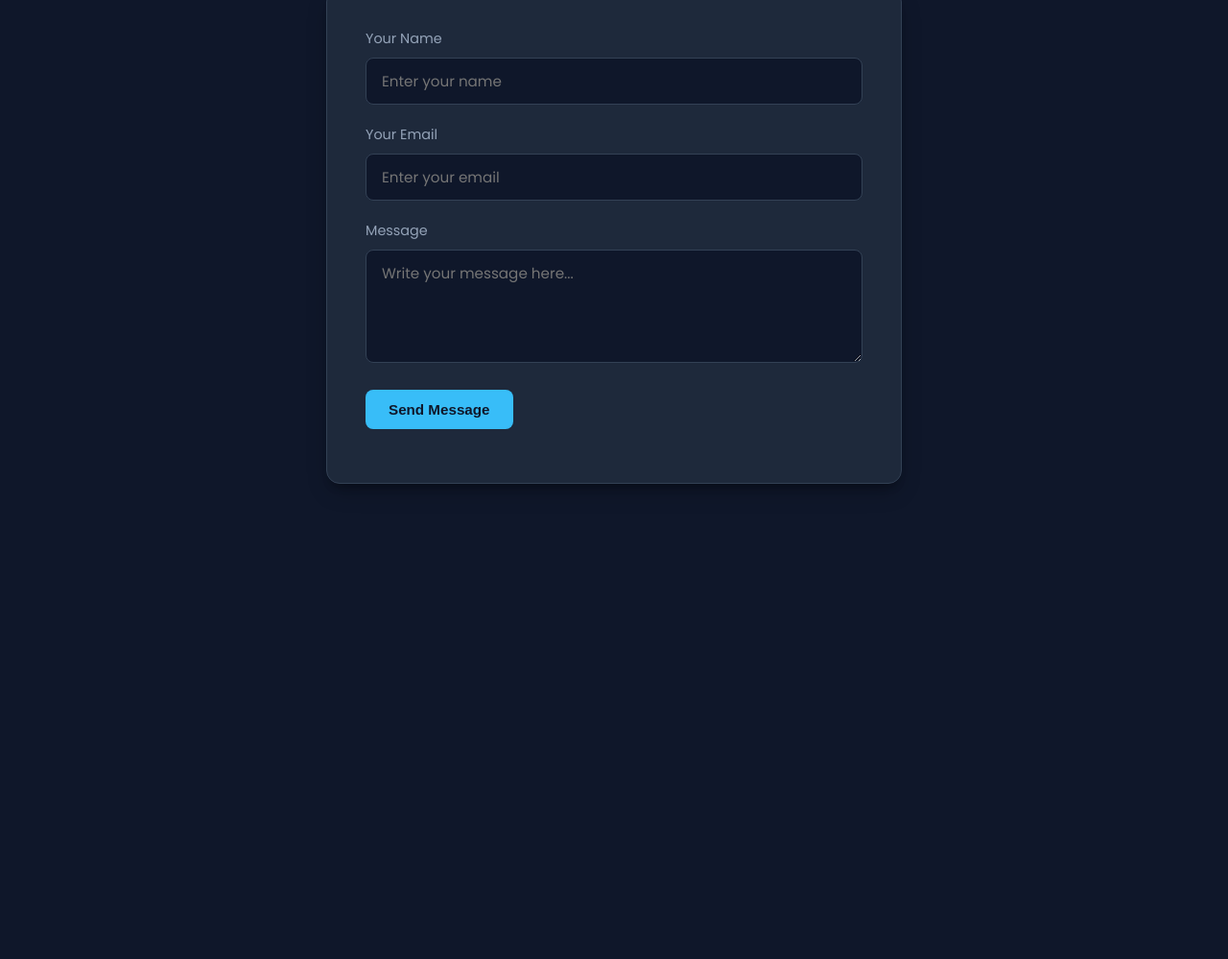
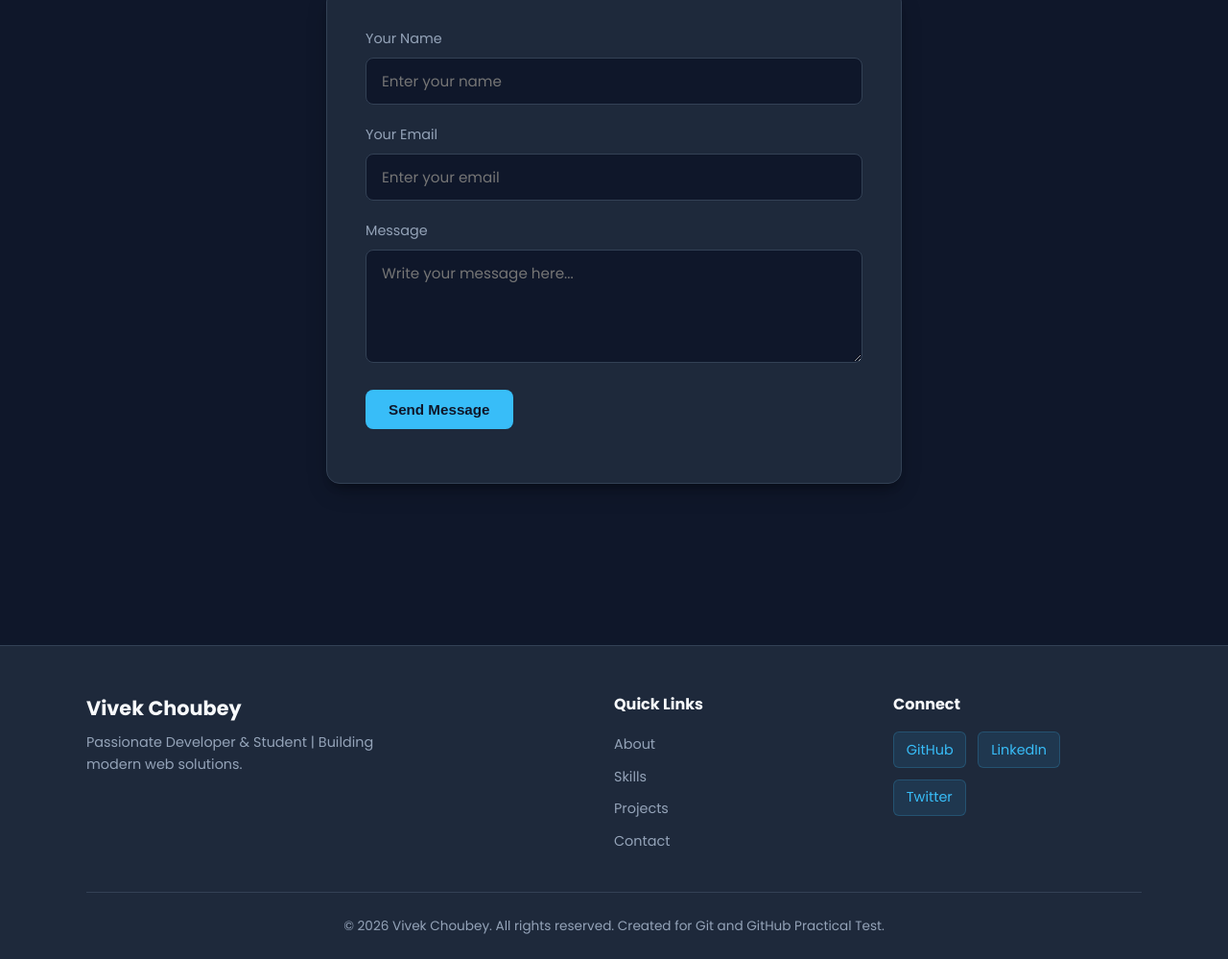
Before and after one commit to vivek33311/GitHub-practical-test, a plain HTML site: page index.html in a window 1280 px wide. Shown: the part 2107-3106 px from the top of the page at 96% size. Before the commit the page ends 2715 px from the top, so only its background shows below. Drawn offline with Linux system fonts and the light colour scheme.

Commit message:
feat: add footer section with copyright and links

```diff
--- a/index.html
+++ b/index.html
@@ -145,6 +145,36 @@
         </section>
     </main>
 
+    <!-- Footer Section -->
+    <footer class="footer">
+        <div class="footer-container">
+            <div class="footer-brand">
+                <h3>Vivek Choubey</h3>
+                <p>Passionate Developer &amp; Student | Building modern web solutions.</p>
+            </div>
+            <div class="footer-links">
+                <h4>Quick Links</h4>
+                <ul>
+                    <li><a href="#about">About</a></li>
+                    <li><a href="#skills">Skills</a></li>
+                    <li><a href="#projects">Projects</a></li>
+                    <li><a href="#contact">Contact</a></li>
+                </ul>
+            </div>
+            <div class="footer-social">
+                <h4>Connect</h4>
+                <div class="social-icons">
+                    <a href="https://github.com/vivek33311" target="_blank" rel="noopener noreferrer">GitHub</a>
+                    <a href="#" target="_blank" rel="noopener noreferrer">LinkedIn</a>
+                    <a href="#" target="_blank" rel="noopener noreferrer">Twitter</a>
+                </div>
+            </div>
+        </div>
+        <div class="footer-bottom">
+            <p>&copy; 2026 Vivek Choubey. All rights reserved. Created for Git and GitHub Practical Test.</p>
+        </div>
+    </footer>
+
     <script src="script.js"></script>
 </body>
 </html>
--- a/style.css
+++ b/style.css
@@ -414,3 +414,98 @@ body {
         font-size: 2.2rem;
     }
 }
+
+/* ==========================================================
+   Footer Section (feature-footer)
+   ========================================================== */
+.footer {
+    background-color: var(--bg-secondary);
+    border-top: 1px solid var(--border-color);
+    padding: 3rem 1.5rem 1.5rem;
+    margin-top: 4rem;
+}
+
+.footer-container {
+    max-width: 1100px;
+    margin: 0 auto;
+    display: grid;
+    grid-template-columns: 2fr 1fr 1fr;
+    gap: 2rem;
+    margin-bottom: 2rem;
+}
+
+.footer-brand h3 {
+    font-size: 1.3rem;
+    margin-bottom: 0.5rem;
+    color: var(--text-primary);
+}
+
+.footer-brand p {
+    color: var(--text-secondary);
+    font-size: 0.9rem;
+    max-width: 350px;
+}
+
+.footer-links h4,
+.footer-social h4 {
+    font-size: 1rem;
+    margin-bottom: 1rem;
+    color: var(--text-primary);
+}
+
+.footer-links ul {
+    list-style: none;
+}
+
+.footer-links li {
+    margin-bottom: 0.5rem;
+}
+
+.footer-links a {
+    color: var(--text-secondary);
+    text-decoration: none;
+    font-size: 0.9rem;
+    transition: var(--transition);
+}
+
+.footer-links a:hover {
+    color: var(--accent-color);
+}
+
+.social-icons {
+    display: flex;
+    gap: 0.75rem;
+    flex-wrap: wrap;
+}
+
+.social-icons a {
+    color: var(--accent-color);
+    text-decoration: none;
+    font-size: 0.9rem;
+    padding: 0.4rem 0.8rem;
+    background: rgba(56, 189, 248, 0.1);
+    border-radius: 6px;
+    border: 1px solid rgba(56, 189, 248, 0.2);
+    transition: var(--transition);
+}
+
+.social-icons a:hover {
+    background: var(--accent-color);
+    color: #0f172a;
+}
+
+.footer-bottom {
+    max-width: 1100px;
+    margin: 0 auto;
+    padding-top: 1.5rem;
+    border-top: 1px solid var(--border-color);
+    text-align: center;
+    color: var(--text-secondary);
+    font-size: 0.85rem;
+}
+
+@media (max-width: 768px) {
+    .footer-container {
+        grid-template-columns: 1fr;
+    }
+}
```
